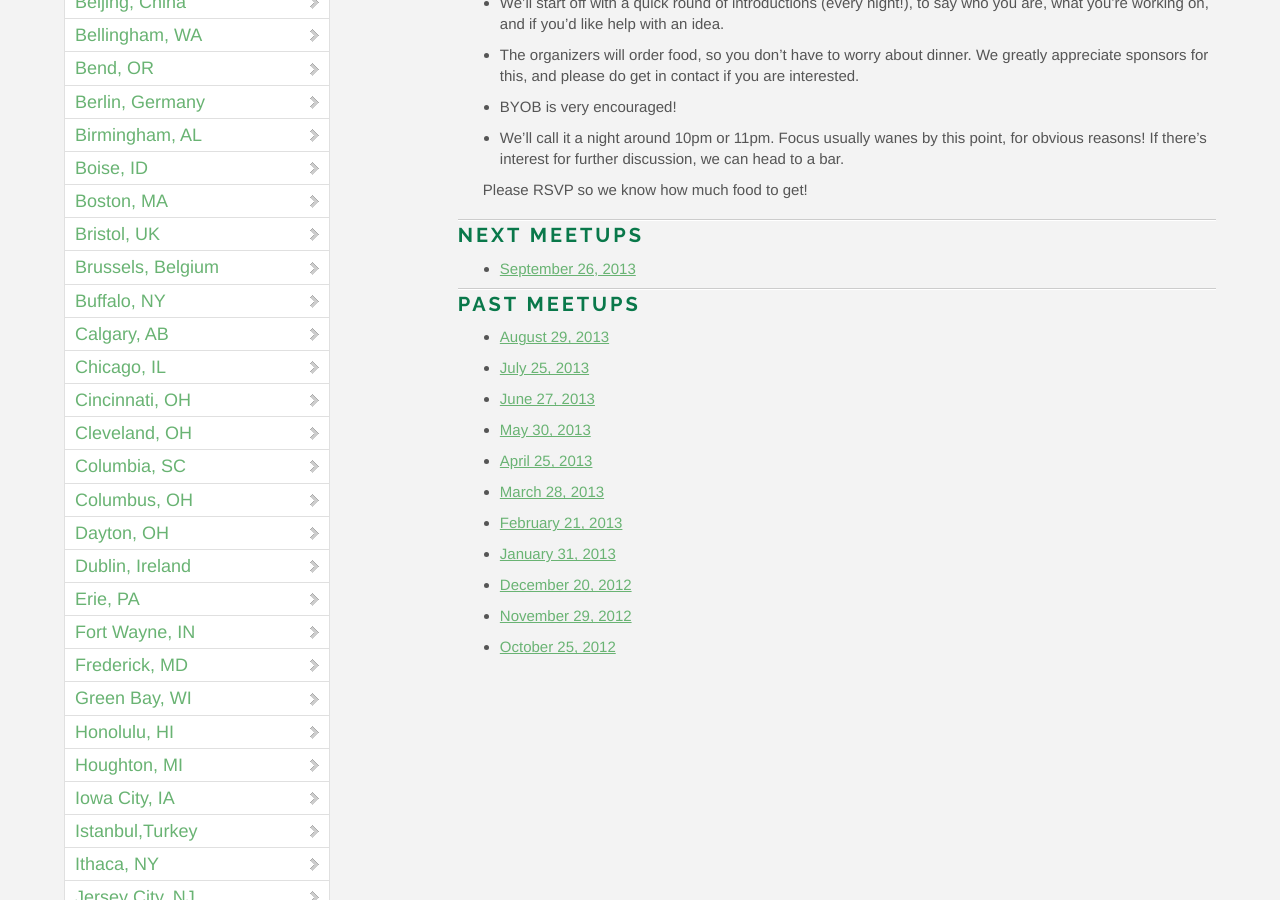
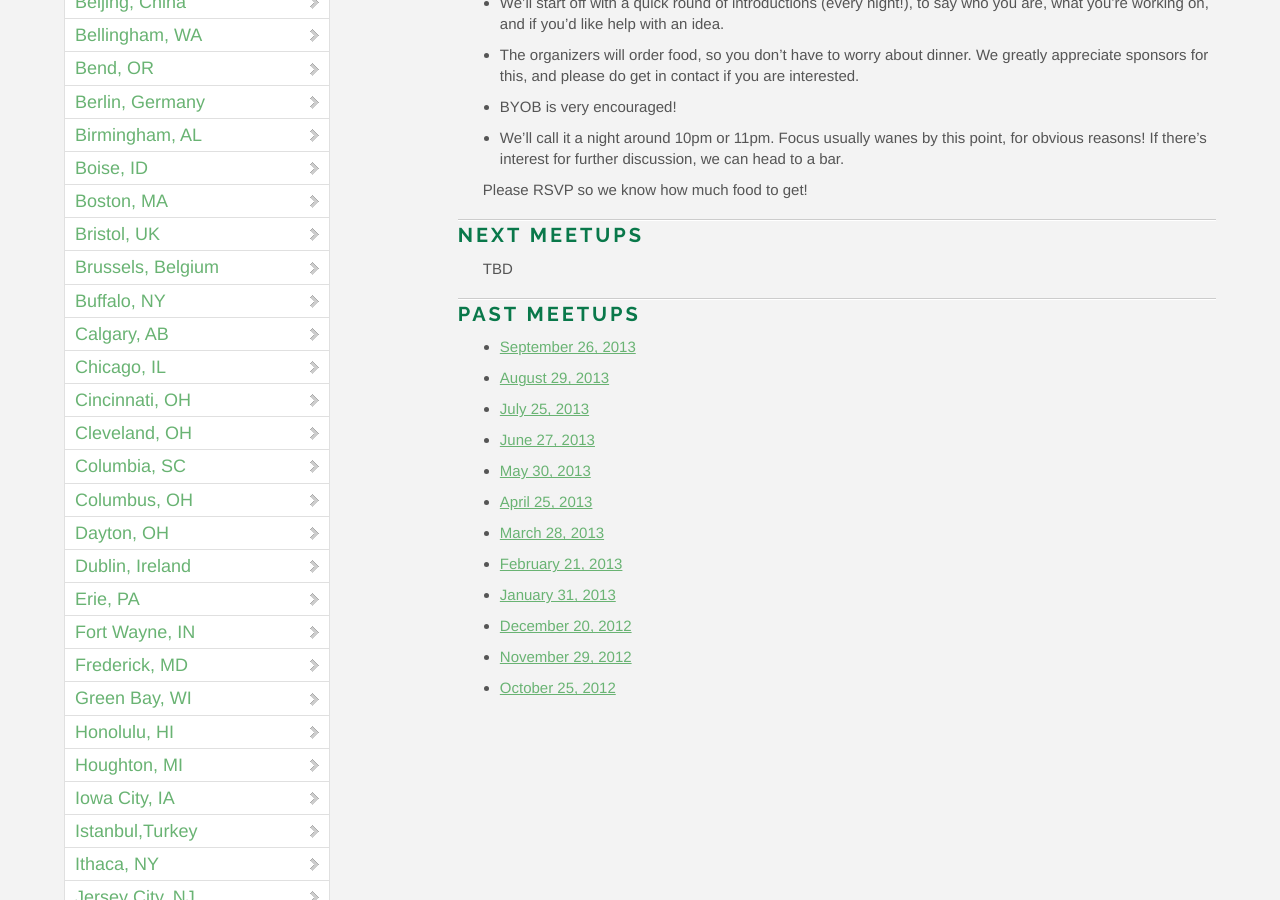
Before and after one commit to OpenHack/openhack.github.com, a Jekyll site: the page built from boston/index.markdown, in a window 1280 px wide and 900 px high, scrolled down 429 px. Built offline with Jekyll 4.4.1, drawn with Linux system fonts in a browser that asks for light colours; nearby versions of some CDN libraries; Markdown is read by kramdown in place of the engine named in the settings; comment, search, counter and statistics services are not loaded.

Commit message:
Boston: Next meetup TBD

```diff
--- a/boston/index.markdown
+++ b/boston/index.markdown
@@ -30,11 +30,13 @@ Here's how OpenHack will work:
 Please RSVP so we know how much food to get!
 
 ### Next meetups
-* [September 26,
-  2013](http://www.meetup.com/Boston-Ember-js/events/140201602/)
+
+TBD
 
 ### Past meetups
 
+* [September 26,
+  2013](http://www.meetup.com/Boston-Ember-js/events/140201602/)
 * [August 29, 2013](https://guestlistapp.com/events/177726)
 * [July 25, 2013](https://guestlistapp.com/events/172200)
 * [June 27, 2013](https://guestlistapp.com/events/169779)
```
